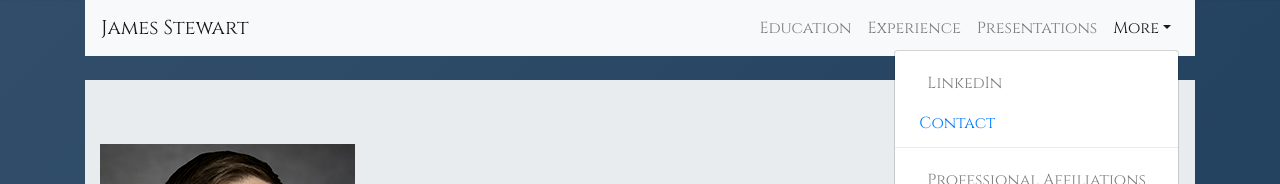
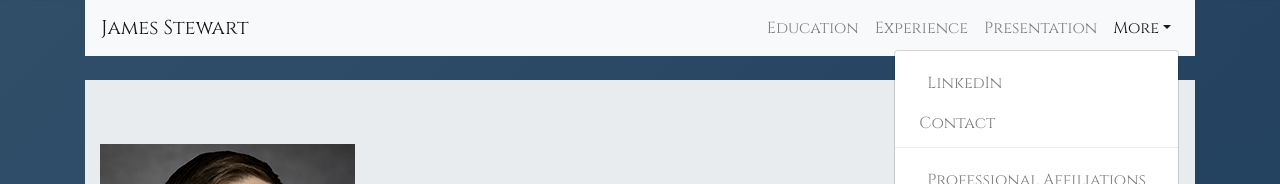
Before and after one commit to arnab156/jamesstewart, a React (Create React App) app in the folder client/: page / in a window 1280 px wide. Both pictures are taken after a click on the link "More". Shown: the top 184 px of the page. Built offline with nearby package versions, Linux system fonts and the light colour scheme.

Commit message:
changed the links

```diff
--- a/client/src/Pages/Nav/Nav.css
+++ b/client/src/Pages/Nav/Nav.css
@@ -1 +1,5 @@
 body {font-family: 'Cinzel', serif;}
+
+.colorMatch {
+    color: gray
+}
--- a/client/src/Pages/Nav/Nav.js
+++ b/client/src/Pages/Nav/Nav.js
@@ -13,6 +13,8 @@ import {
     DropdownToggle,
     DropdownMenu,
     DropdownItem } from 'reactstrap';
+    import { Link } from "react-router-dom";
+
 
     export default class Home extends React.Component {
         constructor(props) {
@@ -37,14 +39,18 @@ import {
                 <Collapse isOpen={this.state.isOpen} navbar>
                   <Nav className="ml-auto" navbar>
                     <NavItem>
-                      <NavLink href="/education">Education</NavLink>
+                    <NavLink> <Link to="/education" className="colorMatch">Education</Link></NavLink>
+                    {/* <Link to="/education" className="brand-title">Education</Link> */}
+                      {/* <NavLink href="/education">Education</NavLink> */}
                     </NavItem>
                     <NavItem>
                       {/* <NavLink href="https://github.com/reactstrap/reactstrap">CV</NavLink> */}
-                      <NavLink href="/experience">Experience</NavLink>
+                      <NavLink><Link to="/experience" className="colorMatch">Experience</Link></NavLink>
+                      {/* <NavLink href="/experience">Experience</NavLink> */}
                     </NavItem>
                     <NavItem>
-                      <NavLink href="/presentations">Presentations</NavLink>
+                    <NavLink><Link to="/presentations" className="colorMatch">Presentation</Link></NavLink>
+                      {/* <NavLink href="/presentations">Presentations</NavLink> */}
                     </NavItem>
                     <UncontrolledDropdown nav inNavbar>
                       <DropdownToggle nav caret>
@@ -52,15 +58,17 @@ import {
                       </DropdownToggle>
                       <DropdownMenu right>
                         <DropdownItem>
-                          <NavLink href="https://www.linkedin.com/in/jstewart22/" target="_blank">LinkedIn</NavLink>
+                          <NavLink href="https://www.linkedin.com/in/jstewart22/" className="colorMatch" target="_blank">LinkedIn</NavLink>
                         </DropdownItem>
                         <DropdownItem>
-                        <a className = "black-text" href="mailto:james@madeofchicago.com<James Stewart>">Contact</a>
+                        <a className = "black-text" href="mailto:james@madeofchicago.com<James Stewart>" className="colorMatch">Contact</a>
                         </DropdownItem>
                         <DropdownItem divider />
                         <DropdownItem>
                         <NavItem>
-                          <NavLink href="/proaff">Professional Affiliations</NavLink>
+                        <NavLink> <Link to="/proaff" className="colorMatch">Professional Affiliations</Link></NavLink>
+
+                          {/* <NavLink href="/proaff">Professional Affiliations</NavLink> */}
                        </NavItem>
                         </DropdownItem>
                       </DropdownMenu>
```
